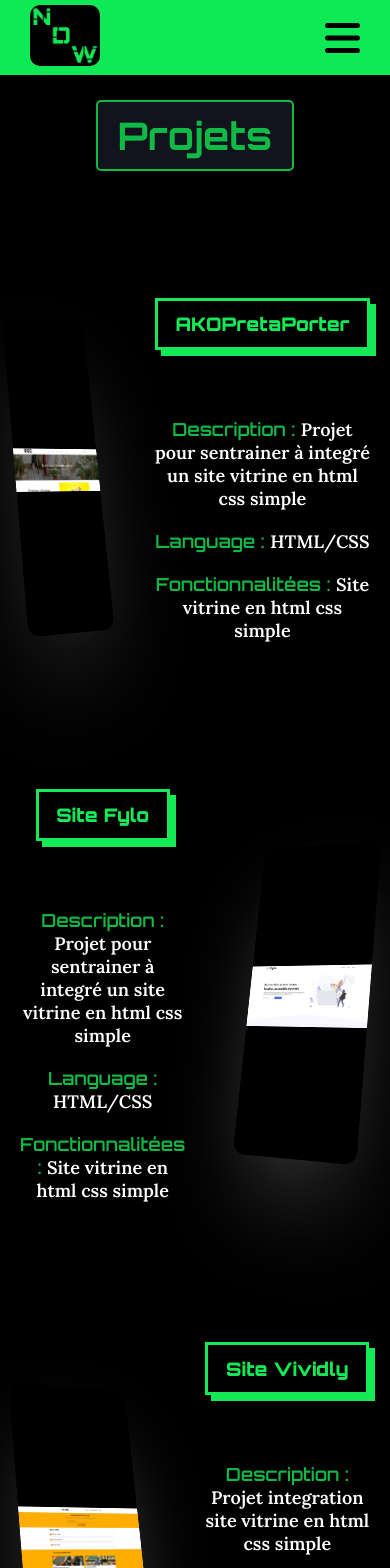
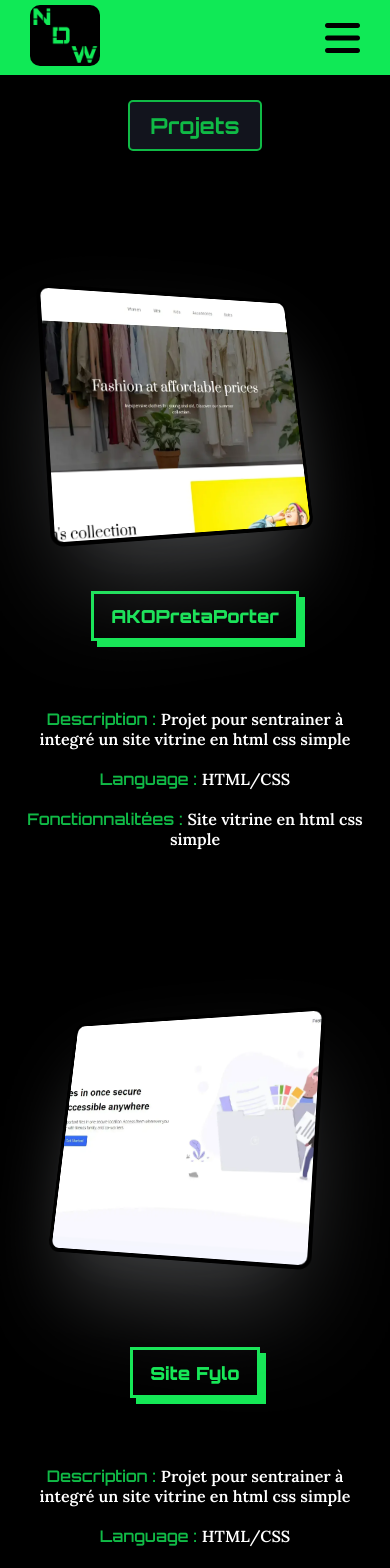
Before and after one commit to Mosouke/PortFolioNikoDevWeb, a React (Vite) app: page /projet in a window 390 px wide. Shown: the top 1568 px of the page. Built offline with nearby package versions, Linux system fonts and the light colour scheme.

Commit message:
Responsive for tablet and phone completed 404 page to be done

```diff
--- a/src/pages/style.css
+++ b/src/pages/style.css
@@ -531,17 +531,18 @@ section.article-section article {
     gap: 20px;
     justify-content: center;
     align-items: center;
+    padding: 5px;
 }
 
 section.article-section article img {
     width: 100%;
-    height: auto;
+    padding: 5px;
     object-fit: contain;
     border-radius: 15px;
     box-shadow: 0 60px 123px -25px hsla(225, 2%, 62%, .42),
                 0 35px 75px -35px hsla(225, 2%, 62%, .08);
     filter: blur(0);
-    height: 398px;
+    height: 300px;
     opacity: 1;
     transform: perspective(800px) rotateY(25deg) scale(.8) rotateX(10deg);
     transition: all .6s ease;
@@ -553,13 +554,13 @@ section.article-section article img {
 
 section.article-section article.row-reverse img {
     width: 100%;
-    height: auto;
+
     object-fit: contain;
     border-radius: 15px;
     box-shadow: 0 60px 123px -25px hsla(225, 2%, 62%, .42),
                 0 35px 75px -35px hsla(225, 2%, 62%, .08);
     filter: blur(0);
-    height: 398px;
+    height: 300px;
     opacity: 1;
     transform: perspective(800px) rotateY(-25deg) scale(.8) rotateX(10deg);
     transition: all .6s ease;
@@ -699,6 +700,23 @@ section.article-section article.row-reverse div h3 {
     main #presentation img {
         height: 250px;
     }
+
+    section.article-section article {
+        grid-template-columns: 1fr;
+        grid-template-rows: 1fr;
+        gap: 5px;
+    }
+
+    section.article-section article.row-reverse {
+        grid-template-columns: 1fr;
+        grid-template-rows: 1fr;
+        gap: 38px;
+    }
+
+    section.article-section article.row-reverse img {
+        grid-column: 1;
+        grid-row: 1;
+    }
 }
 
 @media screen and (max-width: 925px) {
@@ -722,6 +740,26 @@ section.article-section article.row-reverse div h3 {
 @media screen and (max-width: 818px) {
     footer .social {
         grid-template-columns: 1fr;
+    }
+}
+
+@media screen and (max-width: 768px) {
+    section.article-section article img,
+    section.article-section article.row-reverse img {
+        width: 90%;
+        object-fit: cover;
+    }
+
+    main.projet h1 {
+        font-size: 22px !important;
+    }
+
+    main.projet h3 {
+        font-size: 18px !important;
+    }
+
+    main.projet p {
+        font-size: 16px !important;
     }
 }
 
```
